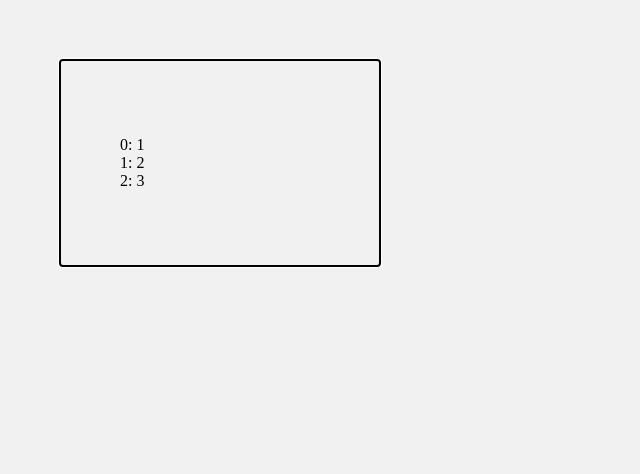
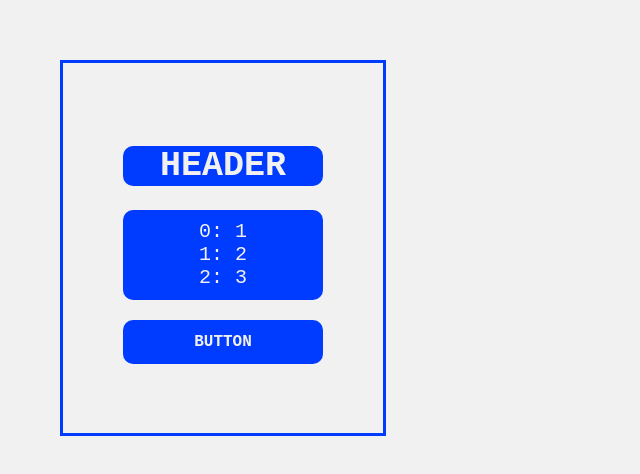
Before and after one commit to Blake-Herbert/JS-Array-Challenge, a plain HTML site: page index.html in a window 1280 px wide. Shown: the whole page, without its empty margins (0-640 px from the left). Drawn offline with Linux system fonts and the light colour scheme.

Commit message:
stylized app

```diff
--- a/index.html
+++ b/index.html
@@ -10,8 +10,15 @@
 </head>
 
 <body>
+<h1>Header</h1>
+<div id="container">
+<p id="demo"></p>
+</div>
 
-<p id="demo"></p>
+<div class="btn">
+    <button class="button">Button</button>
+</div>
+
 
 </body>
 
--- a/style.css
+++ b/style.css
@@ -1,19 +1,56 @@
 body {
-
-    list-style-type: none;
+    height: 250px;
+    width: 200px;
     margin: 60px;
     padding: 60px;
-    width: 200px;
-    outline: auto;
+    border: 3px solid #003cff;
     background-color: #f1f1f1;
-    display: flex;
-
 }
 
-ul {
-    list-style-type: none;
-    margin: 0;
-    padding: 0;
+h1 {
+    text-align: center;
+    border-radius: 10px;
+    background-color: #003cff;
+    color: #f1f1f1;
+    font-family:monospace;
+    text-transform: uppercase;
+    font-size: 35px;
+}
+
+p {
+    align-items: center;
+    text-align: center;
+    padding-top: 10px;
     width: 200px;
-    background-color: #f1f1f1;
-  }
+    height: 80px;
+    border-radius: 10px;
+    background-color: #003cff;
+    color: #f1f1f1;
+    font-family: monospace;
+    font-size: 20px;
+}
+
+
+.btn{
+    padding: 8px 14px;
+    cursor: pointer;
+    border: 2px;
+    border-radius: 10px;
+    background-color: #003cff;
+    text-align: center;
+}
+
+ .button{
+    background-color: #003cff;
+    font-family: monospace;
+    color: #f1f1f1;
+    border: none;
+    text-align: center;
+    text-decoration: none;
+    display: inline-block;
+    font-size: 16px;
+    margin: 4px 2px;
+    cursor: pointer;
+    text-transform: uppercase;
+    font-weight: bold;
+ }
```
